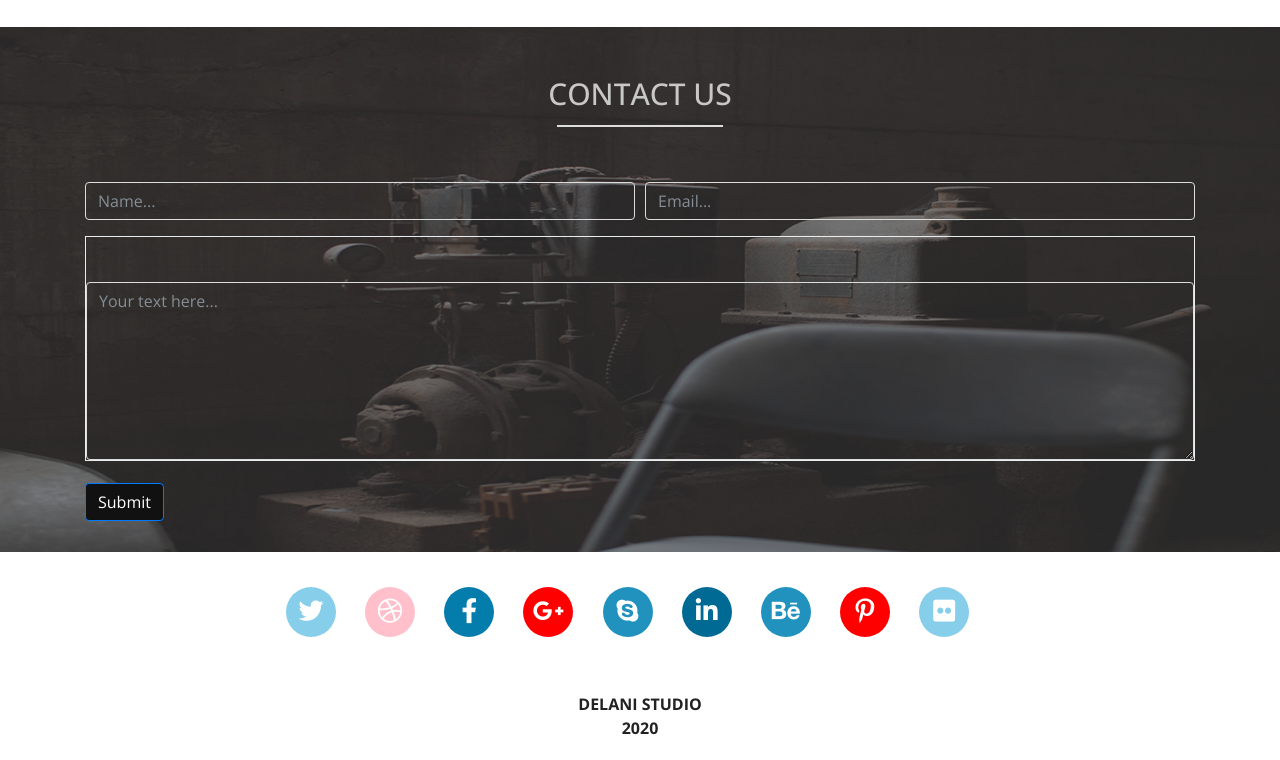
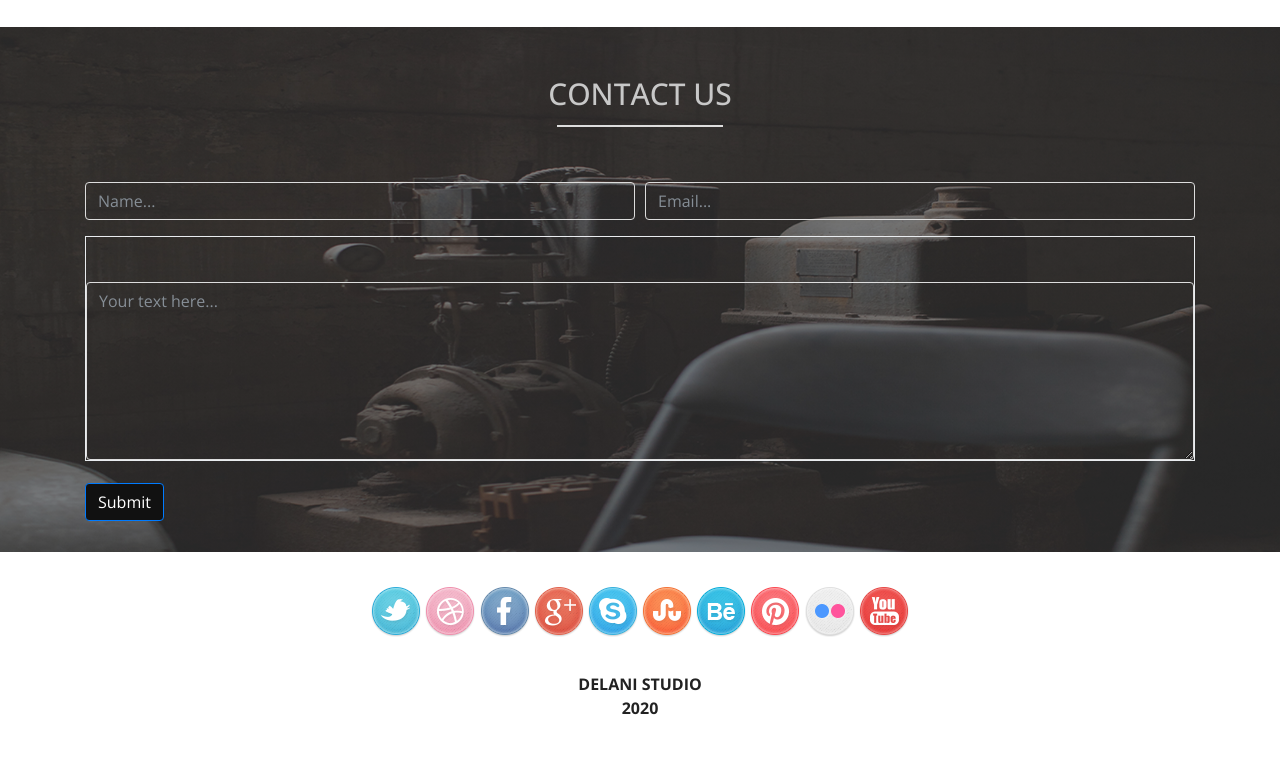
Before and after one commit to levy-jpg/Delani-Studio, a plain HTML site: page index.html in a window 1280 px wide. Shown: the part 2578-3338 px from the top of the page. Drawn offline with nearby package versions, Linux system fonts and the light colour scheme.

Commit message:
Changed social icons

```diff
--- a/index.html
+++ b/index.html
@@ -206,15 +206,16 @@
   <!-- Footer -->
   <footer class="footer">
     <div class="footer-icons">
-      <a href="#" class="twitter"><i class="fab fa-twitter"></i></a>
-      <a href="#" class="dribbble"><i class="fab fa-dribbble"></i></a>
-      <a href="#" class="facebook"><i class="fab fa-facebook-f"></i></a>
-      <a href="#" class="google"><i class="fab fa-google-plus-g"></i></a>
-      <a href="#" class="skype"><i class="fab fa-skype"></i></a>
-      <a href="#" class="linkedin"><i class="fab fa-linkedin-in"></i></a>
-      <a href="#" class="behance"><i class="fab fa-behance"></i></a>
-      <a href="#" class="pinterest"><i class="fab fa-pinterest-p"></i></a>
-      <a href="#" class="flickr"><i class="fab fa-flickr"></i></a>
+        <img src="./images/social_icons/twitter.png" alt="" class="all" srcset="">
+        <img src="./images/social_icons/dribble.png" class="all" alt="" srcset="">
+        <img src="./images/social_icons/facebook.png" class="all" alt="" srcset="">
+        <img src="./images/social_icons/g_plus.png" class="all" alt="" srcset="">
+        <img src="./images/social_icons/skype.png" alt="" class="all" srcset="">
+        <img src="./images/social_icons/stumble_upon.png" class="all" alt="" srcset="">
+        <img src="./images/social_icons/behance.png" class="all" alt="" srcset="">
+        <img src="./images/social_icons/pinterest.png" class="all" alt="" srcset="">
+        <img src="./images/social_icons/flickr.png" class="all" alt="" srcset="">
+        <img src="./images/social_icons/you_tube.png" alt="" class="all" srcset="">
     </div>
     <p class="company">
       DELANI STUDIO<br>
```
